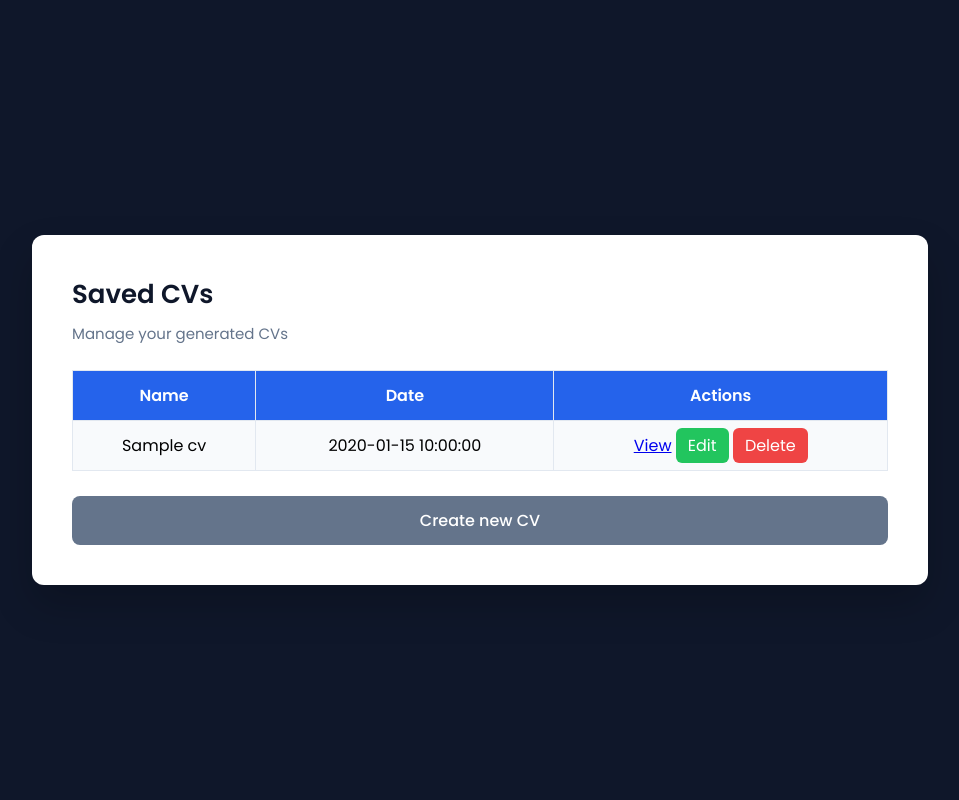
After one commit to RaLoGu83/CV-Generator, a PHP site: page /CV_Generator/table.php in a window 1280 px wide. The commit adds this page. Shown: the whole page, without its empty margins (160-1119 px from the left). Run offline with PHP 8.4, Linux system fonts and the light colour scheme; tables that the repository leaves empty or names only in its code hold one stand-in row (values such as "Sample post").

Commit message:
Features table view edit delete

```diff
--- a/index.php
+++ b/index.php
@@ -40,6 +40,8 @@
 
             <button type="submit" class="btnGenerate">Generate CV</button>
             <button type="reset" class="btnClear">Clear</button>
+            <a href="table.php" class="btnList">View created CVs</a>
+
         </form>
     </div>
 
--- a/styles.css
+++ b/styles.css
@@ -99,3 +99,54 @@ h4 {
     background: #aa031f;
     transform: translateY(2px);
 }
+
+.cvTable {
+    width: 100%;
+    margin-top: 25px;
+    border-collapse: collapse;
+}
+
+.cvTable th {
+    background: #2563eb;
+    color: white;
+}
+
+.cvTable th, .cvTable td {
+    padding: 12px;
+    border: 1px solid #e2e8f0;
+    text-align: center;
+}
+
+.cvTable tr:nth-child(even) {
+    background: #f8fafc;
+}
+
+.btnEdit {
+    background: #22c55e;
+    color: white;
+    padding: 6px 12px;
+    border-radius: 6px;
+    text-decoration: none;
+}
+
+.btnDelete {
+    background: #ef4444;
+    color: white;
+    padding: 6px 12px;
+    border-radius: 6px;
+    text-decoration: none;
+}
+
+.btnBack,
+.btnList {
+    display: block;
+    width: 100%;
+    margin-top: 25px;
+    padding: 12px;
+    text-align: center;
+    border-radius: 8px;
+    background: #64748b;
+    color: white;
+    text-decoration: none;
+    font-weight: 500;
+}
--- /dev/null
+++ b/table.php
@@ -0,0 +1,55 @@
+<?php
+$conn = new mysqli("localhost", "root", "", "cv_generator");
+
+if ($conn->connect_error) {
+    die("Error conexión");
+}
+
+$result = $conn->query("SELECT id, name, created_at FROM cvs ORDER BY created_at DESC");
+?>
+
+<!DOCTYPE html>
+<html lang="en">
+
+<head>
+    <meta charset="UTF-8">
+    <title>Saved CVs</title>
+    <link rel="stylesheet" href="styles.css">
+</head>
+
+<body>
+
+<div class="formContent">
+
+    <h3>Saved CVs</h3>
+    <p>Manage your generated CVs</p>
+
+    <table class="cvTable">
+        <tr>
+            <th>Name</th>
+            <th>Date</th>
+            <th>Actions</th>
+        </tr>
+
+        <?php while ($row = $result->fetch_assoc()): ?>
+            <tr>
+                <td><?= htmlspecialchars($row['name']) ?></td>
+                <td><?= $row['created_at'] ?></td>
+                <td>
+                    <a href="cv.php?id=<?= $row['id'] ?>" class="btnView">View</a>
+                    <a href="index.php?edit=<?= $row['id'] ?>" class="btnEdit">Edit</a>
+                    <a href="delete.php?id=<?= $row['id'] ?>" class="btnDelete"
+                       onclick="return confirm('Delete this CV?')">Delete</a>
+                </td>
+            </tr>
+        <?php endwhile; ?>
+    </table>
+
+    <a href="index.php" class="btnBack">Create new CV</a>
+
+</div>
+
+</body>
+</html>
+
+<?php $conn->close(); ?>
```
Also changed, not shown: app.php (+39 -0 lines), cv.php (+7 -0 lines), delete.php (added, +20 -0 lines).
